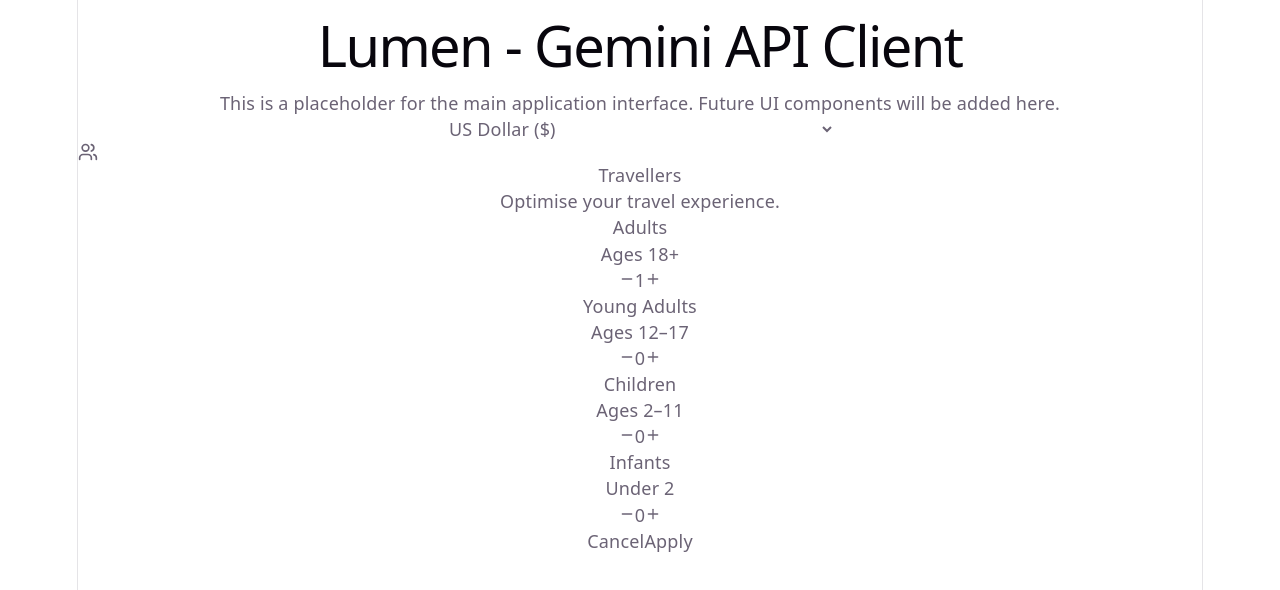
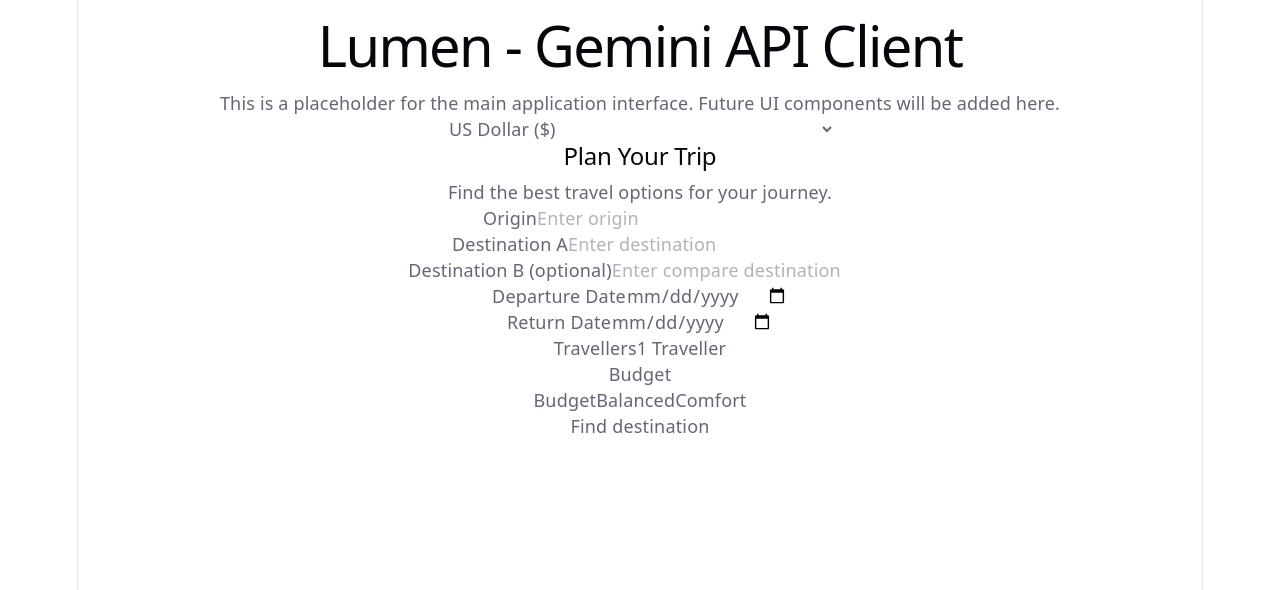
Before and after one commit to claytoncrispim/lumen, a React (Vite) app in the folder frontend/: page / in a window 1280 px wide. Shown: the top 590 px of the page. Built offline with nearby package versions, Linux system fonts and the light colour scheme.

Commit message:
Add states, reference, and SearchForm on main App

```diff
--- a/frontend/src/App.tsx
+++ b/frontend/src/App.tsx
@@ -1,19 +1,50 @@
-import { useState } from 'react'
+import { useState, useRef } from 'react'
 import CurrencySelector from './components/CurrencySelector';
-import TravellerSelector from './components/TravellerSelector';
+import LoadingSpinner from './components/LoadingSpinner';
+import SearchForm from './components/SearchForm';
+// import TravellerSelector from './components/TravellerSelector';
 import type { TravellerCounts } from './types/TravellerType';
 import './index.css';
 
 // Main application component. Currently a placeholder for future UI development.
 function App() {
-  const [selectedCurrency, setSelectedCurrency] = useState('');
-
-  const initialTravellers: TravellerCounts = {
+  // State variables for managing the search form inputs
+  const [origin, setOrigin] = useState('');
+  const [destination, setDestination] = useState('');
+  const [compareDestination, setCompareDestination] = useState('');
+  const [departureDate, setDepartureDate] = useState('');
+  const [returnDate, setReturnDate] = useState('');
+  const [travellers, setTravellers] = useState<TravellerCounts>({
     adults: 1,
     youngAdults: 0,
     children: 0,
     infants: 0,
+  });
+  const [budgetLevel, setBudgetLevel] = useState('medium');
+  const [loading, setLoading] = useState(false);
+  const [loadingLabel, setLoadingLabel] = useState('Loading...');
+  const [selectedCurrency, setSelectedCurrency] = useState('');
+
+  // const initialTravellers: TravellerCounts = {
+  //   adults: 1,
+  //   youngAdults: 0,
+  //   children: 0,
+  //   infants: 0,
+  // };
+
+  // Refs
+  const searchFormRef = useRef<HTMLDivElement>(null);
+
+  // Handlers
+  const handleChangeTrip = () => {
+    if (searchFormRef.current) {
+      searchFormRef.current.scrollIntoView({
+        behavior: 'smooth',
+        block: 'start',
+      });
+    }
   };
+
 
   return (
     <div className="App">
@@ -26,13 +57,40 @@
           selectedCurrency={selectedCurrency}
           onCurrencyChange={setSelectedCurrency}
         />
-        <TravellerSelector
+        {/* <TravellerSelector
           initialTravellers={initialTravellers}
           onApply={(travellers) => console.log(travellers)}
           onClose={() => console.log('Traveller selector closed')}
-        />
+        /> */}
+
+        {/* Search Form */}
+        <div ref={searchFormRef}>
+          <SearchForm
+            origin={origin}
+            setOrigin={setOrigin}
+            destination={destination}
+            setDestination={setDestination}
+            compareDestination={compareDestination}
+            setCompareDestination={setCompareDestination}
+            departureDate={departureDate}
+            setDepartureDate={setDepartureDate}
+            returnDate={returnDate}
+            setReturnDate={setReturnDate}
+            travellers={travellers}
+            setTravellers={setTravellers}
+            budgetLevel={budgetLevel}
+            setBudgetLevel={setBudgetLevel}
+            handleGetGuide={() => console.log('Get Guide clicked (Placeholder for future functionality)')}
+            loading={loading}
+            loadingLabel={loadingLabel}
+          />
+        </div>
+
+
       </main>
     </div>
+
+
   )
 }
 
```
